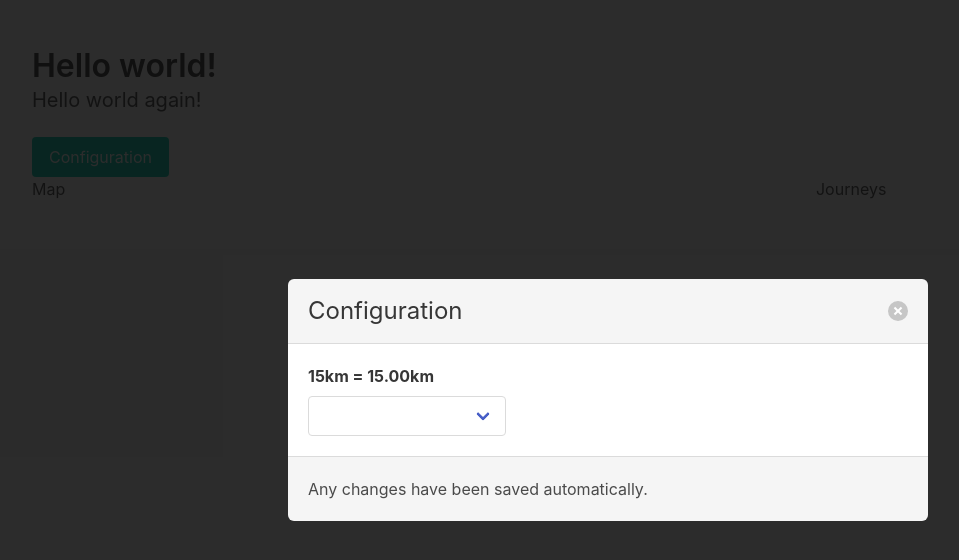
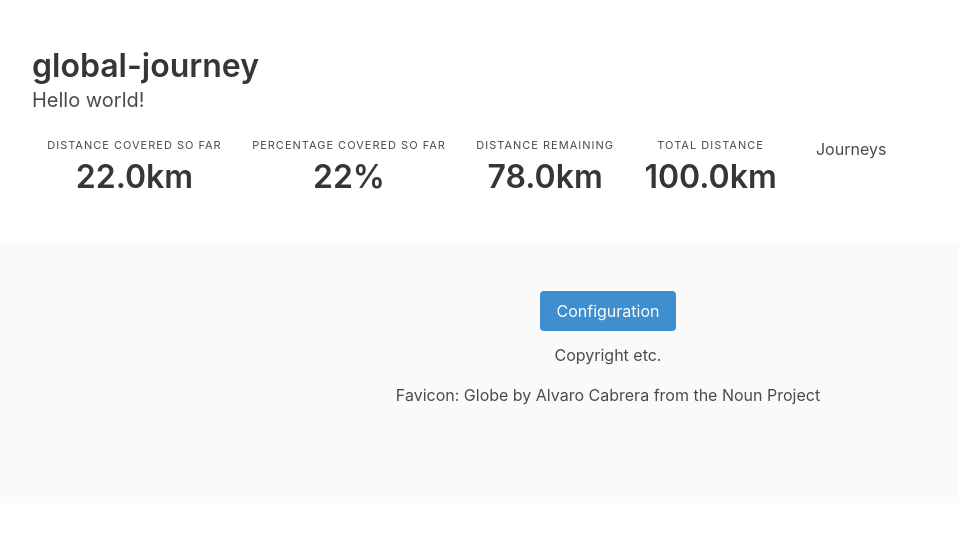
Before and after one commit to tti0/global-journey, a Vue app: page / in a window 1280 px wide. Shown: the top 560 px of the page, without its empty margins (32-991 px from the left). Built offline with nearby package versions, Linux system fonts and the light colour scheme.

Commit message:
Implement DistanceWithUnits component

```diff
--- a/package.json
+++ b/package.json
@@ -10,6 +10,7 @@
   "dependencies": {
     "bulma": "^0.9.2",
     "core-js": "^3.6.5",
+    "great-circle": "^0.2.8",
     "vue": "^2.6.11",
     "vuex": "^3.6.2",
     "vuex-persist": "^3.1.3"
--- a/src/App.vue
+++ b/src/App.vue
@@ -3,12 +3,11 @@
     <Config />
     <section class="section">
       <div class="container">
-        <h1 class="title">Hello world!</h1>
-        <p class="subtitle">Hello world again!</p>
-        <button class="button is-primary" v-on:click="showConfigModal()">Configuration</button>
+        <h1 class="title">global-journey</h1>
+        <p class="subtitle">Hello world!</p>
         <div class="columns">
           <div class="column is-two-thirds">
-            Map
+            <Statistics />
           </div>
           <div class="column">
             Journeys
@@ -21,19 +20,16 @@
 </template>
 
 <script>
-import Config from "./components/Config.vue"
-import Footer from "./components/Footer.vue"
+import Config from "./components/Config.vue";
+import Footer from "./components/Footer.vue";
+import Statistics from "./components/Statistics.vue";
 
 export default {
   name: "App",
   components: {
     Config,
-    Footer
-  },
-  methods: {
-    showConfigModal: function() {
-      this.$store.commit("showConfigModal");
-    }
+    Footer,
+    Statistics
   }
 }
 </script>
--- a/src/components/Config.vue
+++ b/src/components/Config.vue
@@ -8,10 +8,11 @@
       </header>
       <section class="modal-card-body">
         <div class="field">
-          <label for="config-units" class="label">15km = {{ (15 * $store.getters.unitsModifier).toFixed(2) }}{{ $store.getters.units }}</label>
+          <label for="config-units" class="label">Display units</label>
           <div class="control">
             <div class="select">
-              <select v-model="units" v-on:change="updateConfig()" name="config-units" id="config-units">
+              <select v-model="units" name="config-units">
+                <option disabled>Select an option...</option>
                 <option value="km">Kilometre / km</option>
                 <option value="mile">Miles / m</option>
                 <option value="nm">Nautical miles / nm</option>
@@ -19,10 +20,10 @@
             </div>
           </div>
         </div>
-
       </section>
       <footer class="modal-card-foot">
-        Any changes have been saved automatically.
+        <button class="button is-success" v-on:click="updateConfig(); hideModal()">Save changes</button>
+        <button class="button" aria-label="close" v-on:click="hideModal()">Cancel</button>
       </footer>
     </div>
   </div>
@@ -32,6 +33,7 @@
 export default {
   methods: {
     updateConfig: function() {
+      console.log(this.units);
       this.$store.commit("changeUnits", this.units);
     },
     hideModal: function() {
--- /dev/null
+++ b/src/components/DistanceWithUnits.vue
@@ -0,0 +1,30 @@
+<template>
+  <span>{{ distanceNumber }}{{ distanceUnit }}</span>
+</template>
+
+<script>
+export default {
+  props: ["kms"],
+  computed: {
+    distanceUnit: function() {
+      if (this.$store.getters.units === "km" || this.$store.getters.units === "nm") {
+        return this.$store.getters.units;
+      } else {
+        // miles
+        if (this.kms * this.$store.getters.unitsModifier === 1) {
+          return " mile";
+        } else {
+          return " miles";
+        }
+      }
+    },
+    distanceNumber: function () {
+      return (this.kms * this.$store.getters.unitsModifier).toFixed(1);
+    }
+  }
+}
+</script>
+
+<style>
+
+</style>
--- a/src/components/Footer.vue
+++ b/src/components/Footer.vue
@@ -1,6 +1,7 @@
 <template>
   <footer class="footer">
     <div class="content has-text-centered">
+      <button class="button is-info mb-3" v-on:click="showConfigModal()">Configuration</button>
       <p>Copyright etc.</p>
       <p>Favicon: Globe by Alvaro Cabrera from the Noun Project</p>
     </div>
@@ -9,7 +10,11 @@
 
 <script>
 export default {
-  name: "Footer"
+  methods: {
+    showConfigModal: function() {
+      this.$store.commit("showConfigModal");
+    }
+  }
 }
 </script>
 
--- /dev/null
+++ b/src/components/Statistics.vue
@@ -0,0 +1,42 @@
+<template>
+  <nav class="level">
+    <div class="level-item has-text-centered">
+      <div>
+        <p class="heading">Distance covered so far</p>
+        <p class="title"><DistanceWithUnits v-bind:kms="$store.getters.distanceCovered" /></p>
+      </div>
+    </div>
+    <div class="level-item has-text-centered">
+      <div>
+        <p class="heading">Percentage covered so far</p>
+        <p class="title">{{ Math.round($store.getters.distanceCovered / $store.getters.distanceToCover * 100) }}%</p>
+      </div>
+    </div>
+    <div class="level-item has-text-centered">
+      <div>
+        <p class="heading">Distance remaining</p>
+        <p class="title"><DistanceWithUnits v-bind:kms="$store.getters.distanceToCover - $store.getters.distanceCovered" /></p>
+      </div>
+    </div>
+    <div class="level-item has-text-centered">
+      <div>
+        <p class="heading">Total distance</p>
+        <p class="title"><DistanceWithUnits v-bind:kms="$store.getters.distanceToCover" /></p>
+     </div>
+    </div>
+  </nav>
+</template>
+
+<script>
+import DistanceWithUnits from "./DistanceWithUnits.vue";
+
+export default {
+  components: {
+    DistanceWithUnits
+  }
+}
+</script>
+
+<style>
+
+</style>
--- a/src/main.js
+++ b/src/main.js
@@ -2,6 +2,7 @@ import Vue from "vue";
 import Vuex from "vuex";
 import VuexPersist from "vuex-persist";
 import App from "./App.vue";
+import GreatCircle from "great-circle";
 
 // STORAGE
 
@@ -9,14 +10,21 @@ Vue.use(Vuex);
 
 const vuexPersist = new VuexPersist({
   key: "global-journey",
-  storage: window.localStorage
+  storage: window.sessionStorage
 });
 
 const store = new Vuex.Store({
   state: {
     units: "km",
     unitsModifier: 1,
-    configModalActive: true
+    configModalActive: false,
+    journey: {
+      start: [],
+      end: [],
+      distanceToCover: 100,
+      distanceCovered: 22,
+      contributions: []
+    }
   },
   mutations: {
     changeUnits(state, newUnits) {
@@ -36,6 +44,11 @@ const store = new Vuex.Store({
         }
       }
     },
+    changeJourney(state, coordsStart, coordsEnd) {
+      state.start = coordsStart;
+      state.end = coordsEnd;
+      state.distanceToCover = GreatCircle.distance(coordsStart[0], coordsStart[1], coordsEnd[0], coordsEnd[1]);
+    },
     showConfigModal(state) {
       state.configModalActive = true;
     },
@@ -46,7 +59,10 @@ const store = new Vuex.Store({
   getters: {
     units: state => state.units,
     unitsModifier: state => state.unitsModifier,
-    configModalActive: state => state.configModalActive
+    configModalActive: state => state.configModalActive,
+    distanceToCover: state => state.journey.distanceToCover,
+    distanceCovered: state => state.journey.distanceCovered,
+    journeys: state => state.journey.contributions
   },
   plugins: [vuexPersist.plugin]
 });
```
Also changed, not shown: src/components/Journey.vue (deleted), src/components/JourneyNew.vue (added), 1 other file (tests, documents, lock files or other folders).
